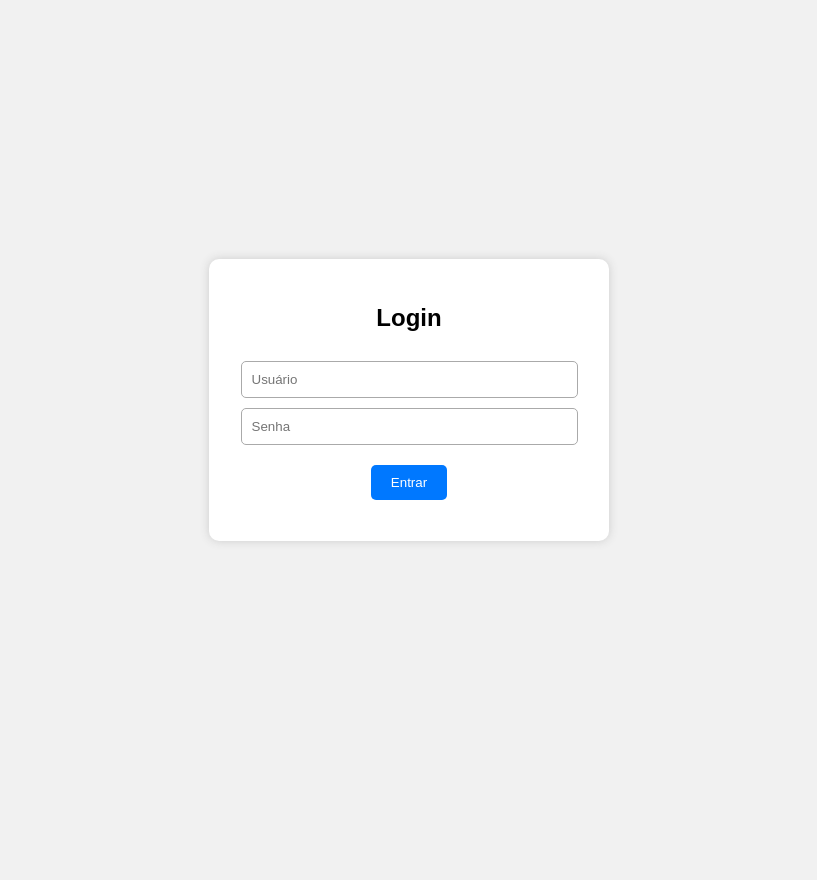
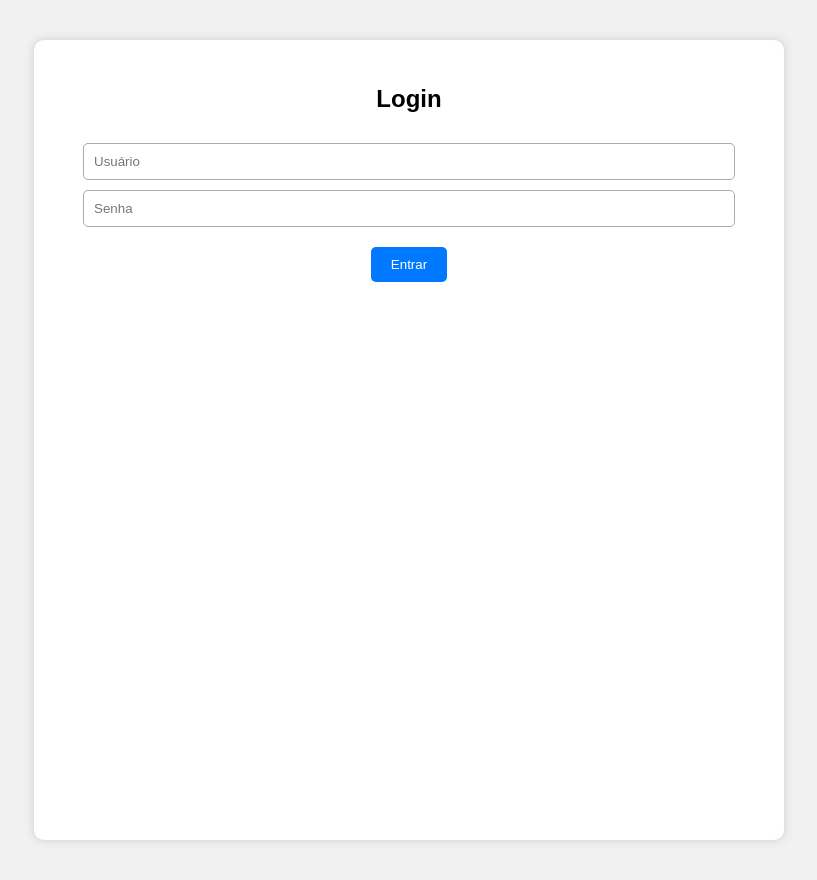
Before and after one commit to GregExile/powerbi-dashboard-corecli, a plain HTML site: page index.html in a window 1280 px wide. Shown: the whole page, without its empty margins (231-1048 px from the left). Before the commit the page ends 800 px from the top, so only its background shows below. Drawn offline with Linux system fonts and the light colour scheme.

Commit message:
Update style.css

```diff
--- a/style.css
+++ b/style.css
@@ -2,17 +2,17 @@ body {
     font-family: Arial, sans-serif;
     background: #f1f1f1;
     margin: 0;
-    padding: 0;
+    padding: 40px 0;
     display: flex;
     justify-content: center;
-    align-items: center;
-    height: 100vh;
+    min-height: 100vh; /* Permite rolar quando o iframe for grande */
 }
 
 .box {
     background: #fff;
     padding: 25px;
-    width: 350px;
+    width: 90%;
+    max-width: 700px; /* Para o dashboard ficar maior sem estourar */
     border-radius: 10px;
     box-shadow: 0 0 10px #ccc;
     text-align: center;
@@ -47,4 +47,6 @@ button:hover {
 iframe {
     margin-top: 20px;
     border-radius: 8px;
+    width: 100%;
+    height: 700px;
 }
```
